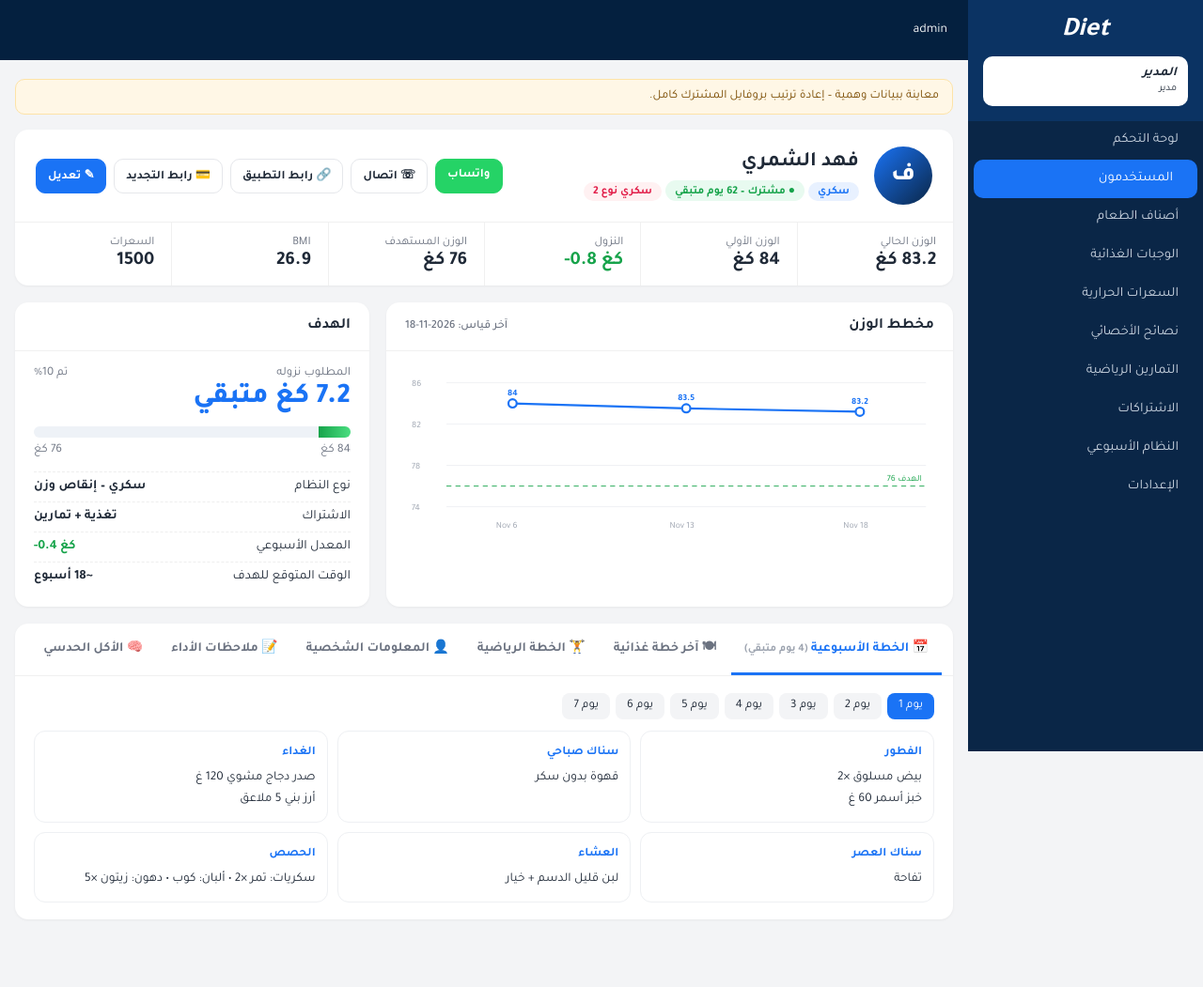
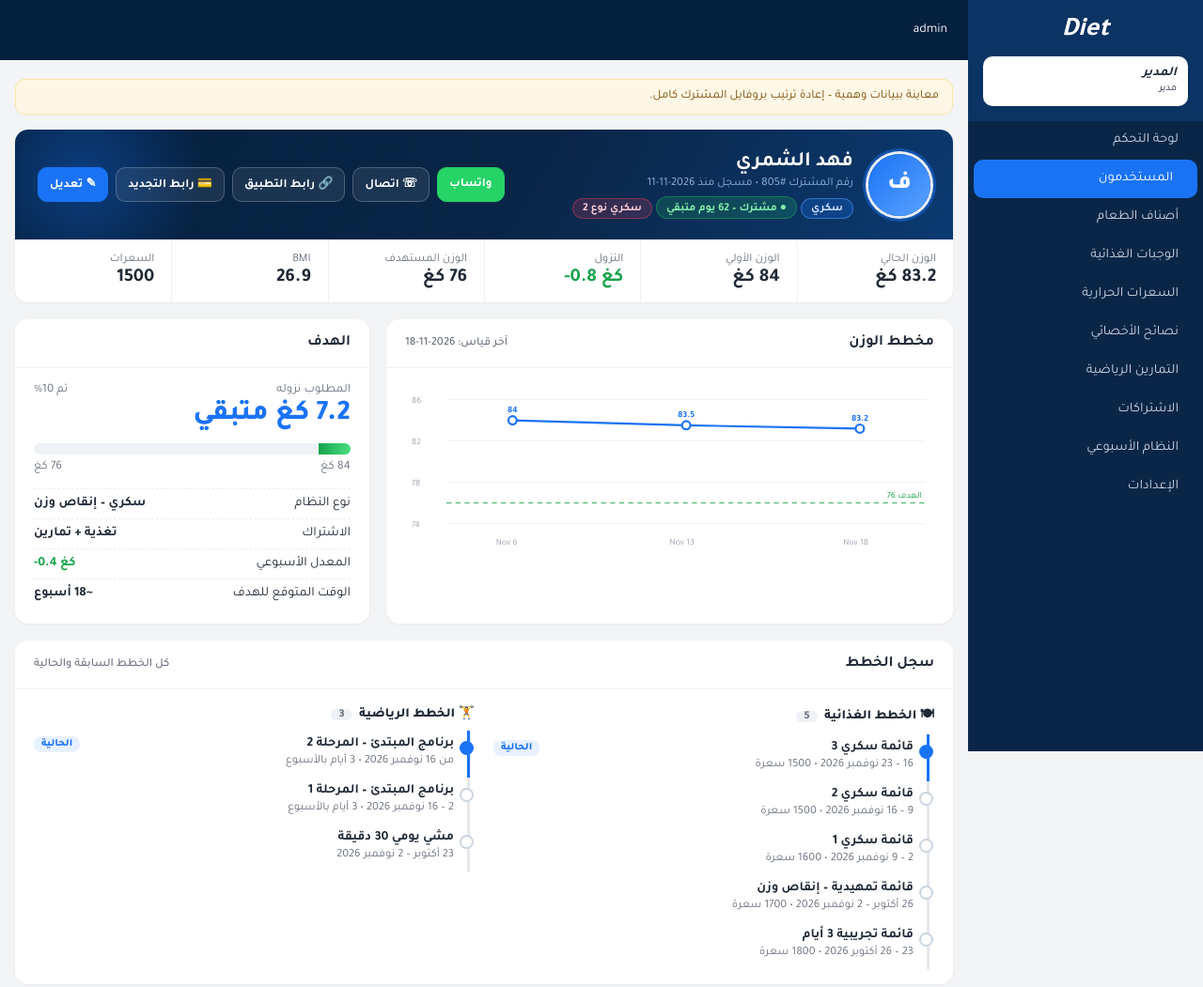
Before and after one commit to clubdi3t-del/dietclub, a plain HTML site: page landing/admin-profile-preview.html in a window 1280 px wide. Shown: the top 1051 px of the page at 94% size. Before the commit the page ends 1027 px from the top, so only its background shows below. Drawn offline with Linux system fonts and the light colour scheme.

Commit message:
Admin profile preview: premium header, full plan history, always-visible notes
Co-Authored-By: Claude Opus 5.5 <noreply@anthropic.com>
Claude-Session: https://claude.ai/code/session_01H45cxA9TENgUnjwFuvAPmQ

```diff
--- a/landing/admin-profile-preview.html
+++ b/landing/admin-profile-preview.html
@@ -27,17 +27,23 @@ iframe{width:100%;border:0;display:block;border-radius:14px}
 .note{background:#fff7e6;border:1px solid #fde3a7;color:#7a4b00;border-radius:10px;padding:10px 14px;font-size:13px;margin-bottom:16px}
 
 .pc{background:#fff;border-radius:14px;box-shadow:0 1px 3px rgba(0,0,0,.05);margin-bottom:18px}
-.hdr{display:flex;gap:16px;align-items:center;padding:18px 22px;flex-wrap:wrap}
-.av{width:62px;height:62px;border-radius:50%;background:linear-gradient(135deg,#1a73f5,#0a2647);color:#fff;font-size:26px;font-weight:800;display:grid;place-items:center}
+.hdr{display:flex;gap:16px;align-items:center;padding:22px 24px;flex-wrap:wrap;background:linear-gradient(120deg,#04203f 0%,#0a2647 55%,#0b3a72 100%);color:#fff;border-radius:14px 14px 0 0;position:relative;overflow:hidden}.hdr:after{content:"";position:absolute;left:-60px;top:-80px;width:260px;height:260px;border-radius:50%;background:radial-gradient(circle,rgba(26,115,245,.35),transparent 70%)}.hdr>*{position:relative;z-index:1}
+.av{width:66px;height:66px;border-radius:50%;background:linear-gradient(135deg,#1a73f5,#5aa2ff);box-shadow:0 0 0 3px rgba(255,255,255,.9),0 0 0 6px rgba(26,115,245,.45);color:#fff;font-size:26px;font-weight:800;display:grid;place-items:center}
 .hdr h1{margin:0;font-size:22px}.tg{display:inline-block;font-size:12px;font-weight:700;border-radius:999px;padding:3px 10px;margin:6px 0 0 4px}
-.tb1{background:#e8f1ff;color:#1a73f5}.tg2{background:#e8faf0;color:#16a34a}.tr{background:#fff1f2;color:#e11d48}
-.acts{margin-right:auto;display:flex;gap:8px;flex-wrap:wrap}.acts a{display:inline-flex;align-items:center;gap:6px;border:1px solid #e5e7eb;border-radius:10px;padding:8px 12px;font-size:13px;font-weight:700;color:#1f2937;text-decoration:none;background:#fff}.acts a.pr{background:#1a73f5;color:#fff;border-color:#1a73f5}.acts a.wa{background:#25d366;color:#fff;border-color:#25d366}
-.kpis{display:grid;grid-template-columns:repeat(6,1fr);border-top:1px solid #f0f0f0}.kpis div{padding:14px 18px;border-left:1px solid #f0f0f0}.kpis div:last-child{border-left:0}.kpis small{display:block;color:#6b7280;font-size:12.5px}.kpis b{font-size:20px}.kpis .dn2{color:#16a34a}
+.tb1{background:rgba(26,115,245,.25);color:#cfe3ff;border:1px solid rgba(90,162,255,.5)}.tg2{background:rgba(34,197,94,.18);color:#86efac;border:1px solid rgba(34,197,94,.4)}.tr{background:rgba(244,63,94,.18);color:#fecdd3;border:1px solid rgba(244,63,94,.4)}.hdr small.id{display:block;color:#93b4dc;font-size:12.5px;margin-top:2px}
+.acts{margin-right:auto;display:flex;gap:8px;flex-wrap:wrap}.acts a{display:inline-flex;align-items:center;gap:6px;border:1px solid rgba(255,255,255,.22);border-radius:10px;padding:8px 12px;font-size:13px;font-weight:700;color:#fff;text-decoration:none;background:rgba(255,255,255,.08);backdrop-filter:blur(4px)}.acts a:hover{background:rgba(255,255,255,.16)}.acts a.pr{background:#1a73f5;color:#fff;border-color:#1a73f5}.acts a.wa{background:#25d366;color:#fff;border-color:#25d366}
+.kpis{display:grid;grid-template-columns:repeat(6,1fr)}.kpis div{padding:14px 18px;border-left:1px solid #f0f0f0}.kpis div:last-child{border-left:0}.kpis small{display:block;color:#6b7280;font-size:12.5px}.kpis b{font-size:20px}.kpis .dn2{color:#16a34a}
 .g2{display:grid;grid-template-columns:1.6fr 1fr;gap:18px}
 .pc h3{margin:0;font-size:16px;padding:16px 20px;border-bottom:1px solid #f0f0f0;display:flex;justify-content:space-between;align-items:center}.pc h3 small{font-weight:500;color:#6b7280;font-size:12.5px}
 .bd{padding:16px 20px}
 .goal .big{font-size:30px;font-weight:800;color:#1a73f5}.goal .bar{height:12px;background:#eef2f7;border-radius:9px;overflow:hidden;margin:12px 0 6px}.goal .bar i{display:block;height:100%;background:linear-gradient(90deg,#16a34a,#4ade80)}
 .goal .row{display:flex;justify-content:space-between;font-size:13px;color:#6b7280}.goal ul{list-style:none;padding:0;margin:14px 0 0;font-size:14px}.goal li{display:flex;justify-content:space-between;padding:7px 0;border-top:1px dashed #eee}
+.hist{display:grid;grid-template-columns:1fr 1fr;gap:20px;padding:16px 20px}.hh{font-weight:800;font-size:14px;margin-bottom:8px}.hh span{background:#eef2f7;border-radius:9px;padding:0 8px;font-size:12px;color:#6b7280;margin-right:4px}
+.hi{position:relative;border-right:3px solid #e5e7eb;padding:6px 14px 8px 0;margin-right:5px}.hi:before{content:"";position:absolute;right:-7px;top:11px;width:11px;height:11px;border-radius:50%;background:#fff;border:2px solid #cbd5e1}
+.hi b{font-size:14px;display:block}.hi small{color:#6b7280;font-size:12.5px}.hi em{position:absolute;left:0;top:6px;font-style:normal;font-size:11px;font-weight:800;background:#e8f1ff;color:#1a73f5;border-radius:8px;padding:2px 8px}
+.hi.cur{border-color:#1a73f5}.hi.cur:before{background:#1a73f5;border-color:#1a73f5}
+@media(max-width:1000px){.hist{grid-template-columns:1fr}}
+.nt{display:grid;gap:10px}.nn{background:#f8fafc;border-right:3px solid #1a73f5;border-radius:10px;padding:10px 14px}.nn b{font-size:13.5px}.nn small{color:#9ca3af;font-size:12px;margin-right:8px}.nn p{margin:4px 0 0;font-size:14px;line-height:1.7}
 .tabs2{display:flex;gap:2px;padding:0 12px;border-bottom:1px solid #f0f0f0;overflow-x:auto}.tabs2 button{border:0;background:none;font:inherit;font-weight:700;font-size:14px;padding:14px 14px;color:#6b7280;border-bottom:3px solid transparent;cursor:pointer;white-space:nowrap}.tabs2 button.on{color:#1a73f5;border-color:#1a73f5}
 .pane{display:none;padding:18px 20px}.pane.on{display:block}
 .days{display:flex;gap:6px;margin-bottom:12px}.days span{padding:6px 12px;border-radius:8px;background:#f3f4f6;font-size:13px;cursor:pointer}.days span.on{background:#1a73f5;color:#fff}
@@ -53,7 +59,7 @@ iframe{width:100%;border:0;display:block;border-radius:14px}
 <main>
 <div class="note">معاينة ببيانات وهمية – إعادة ترتيب بروفايل المشترك كامل.</div>
 
-<div class="pc"><div class="hdr"><div class="av">ف</div><div><h1>فهد الشمري</h1>
+<div class="pc"><div class="hdr"><div class="av">ف</div><div><h1>فهد الشمري</h1><small class="id">رقم المشترك #805 • مسجل منذ 2026-11-11</small>
   <span class="tg tb1">سكري</span><span class="tg tg2">● مشترك – 62 يوم متبقي</span><span class="tg tr">سكري نوع 2</span></div>
   <div class="acts"><a class="wa" href="#">واتساب</a><a href="#">☏ اتصال</a><a href="#">🔗 رابط التطبيق</a><a href="#">💳 رابط التجديد</a><a class="pr" href="#">✎ تعديل</a></div></div>
  <div class="kpis"><div><small>الوزن الحالي</small><b>83.2 كغ</b></div><div><small>الوزن الأولي</small><b>84 كغ</b></div><div><small>النزول</small><b class="dn2" dir="ltr">-0.8 كغ</b></div><div><small>الوزن المستهدف</small><b>76 كغ</b></div><div><small>BMI</small><b>26.9</b></div><div><small>السعرات</small><b>1500</b></div></div></div>
@@ -71,16 +77,32 @@ iframe{width:100%;border:0;display:block;border-radius:14px}
   <ul><li><span>نوع النظام</span><b>سكري – إنقاص وزن</b></li><li><span>الاشتراك</span><b>تغذية + تمارين</b></li><li><span>المعدل الأسبوعي</span><b style="color:#16a34a" dir="ltr">-0.4 كغ</b></li><li><span>الوقت المتوقع للهدف</span><b>~18 أسبوع</b></li></ul></div></div>
 </div>
 
+<div class="pc"><h3>سجل الخطط <small>كل الخطط السابقة والحالية</small></h3><div class="hist">
+ <div><div class="hh">🍽 الخطط الغذائية <span>5</span></div>
+  <div class="hi cur"><b>قائمة سكري 3</b><small>16 – 23 نوفمبر 2026 • 1500 سعرة</small><em>الحالية</em></div>
+  <div class="hi"><b>قائمة سكري 2</b><small>9 – 16 نوفمبر 2026 • 1500 سعرة</small></div>
+  <div class="hi"><b>قائمة سكري 1</b><small>2 – 9 نوفمبر 2026 • 1600 سعرة</small></div>
+  <div class="hi"><b>قائمة تمهيدية – إنقاص وزن</b><small>26 أكتوبر – 2 نوفمبر 2026 • 1700 سعرة</small></div>
+  <div class="hi"><b>قائمة تجريبية 3 أيام</b><small>23 – 26 أكتوبر 2026 • 1800 سعرة</small></div></div>
+ <div><div class="hh">🏋️ الخطط الرياضية <span>3</span></div>
+  <div class="hi cur"><b>برنامج المبتدئ – المرحلة 2</b><small>من 16 نوفمبر 2026 • 3 أيام بالأسبوع</small><em>الحالية</em></div>
+  <div class="hi"><b>برنامج المبتدئ – المرحلة 1</b><small>2 – 16 نوفمبر 2026 • 3 أيام بالأسبوع</small></div>
+  <div class="hi"><b>مشي يومي 30 دقيقة</b><small>23 أكتوبر – 2 نوفمبر 2026</small></div></div>
+</div></div>
+
 <div class="pc"><div class="tabs2" id="tabs">
- <button data-p="w" class="on">📅 الخطة الأسبوعية <small style="color:#9ca3af">(4 يوم متبقي)</small></button><button data-p="m">🍽 آخر خطة غذائية</button><button data-p="e">🏋️ الخطة الرياضية</button><button data-p="i">👤 المعلومات الشخصية</button><button data-p="n">📝 ملاحظات الأداء</button><button data-p="h">🧠 الأكل الحدسي</button></div>
+ <button data-p="w" class="on">📅 الخطة الأسبوعية <small style="color:#9ca3af">(4 يوم متبقي)</small></button><button data-p="m">🍽 آخر خطة غذائية</button><button data-p="e">🏋️ الخطة الرياضية</button><button data-p="i">👤 المعلومات الشخصية</button><button data-p="h">🧠 الأكل الحدسي</button></div>
  <div class="pane on" id="p-w"><div class="days"><span class="on">يوم 1</span><span>يوم 2</span><span>يوم 3</span><span>يوم 4</span><span>يوم 5</span><span>يوم 6</span><span>يوم 7</span></div>
   <div class="meals"><div class="meal"><b>الفطور</b>بيض مسلوق ×2<br>خبز أسمر 60 غ</div><div class="meal"><b>سناك صباحي</b>قهوة بدون سكر</div><div class="meal"><b>الغداء</b>صدر دجاج مشوي 120 غ<br>أرز بني 5 ملاعق</div><div class="meal"><b>سناك العصر</b>تفاحة</div><div class="meal"><b>العشاء</b>لبن قليل الدسم + خيار</div><div class="meal"><b>الحصص</b>سكريات: تمر ×2 • ألبان: كوب • دهون: زيتون ×5</div></div></div>
  <div class="pane" id="p-m"><div class="info"><div><small>عنوان الخطة</small><b>قائمة سكري 3</b></div><div><small>التاريخ</small><b>16 – 23 نوفمبر 2026</b></div><div><small>السعرات</small><b>1500</b></div><div><small>آخر وزن</small><b>83.2 كغ</b></div></div></div>
  <div class="pane" id="p-e"><div class="ex"><div>قرفصاء مبتدئ<small>4 مجموعات • 13 تكرار</small></div><div>تمرين المسند الإسفنجي<small>3 مجموعات • 14 تكرار</small></div><div>رفع قدم ويد<small>4 مجموعات • 12 تكرار</small></div></div></div>
  <div class="pane" id="p-i"><div class="info"><div><small>الجنس</small><b>رجل</b></div><div><small>العمر</small><b>38</b></div><div><small>الطول</small><b>176 سم</b></div><div><small>محيط المعصم</small><b>17 سم</b></div><div><small>رقم الجوال</small><b>+965 5000 0000</b></div><div><small>البريد</small><b>user@example.com</b></div><div><small>الحالة الصحية</small><b>سكري نوع 2</b></div><div><small>نوع الاشتراك</small><b>تغذية + تمارين</b></div></div></div>
- <div class="pane" id="p-n"><textarea style="width:100%;min-height:80px;border:1px solid #d1d5db;border-radius:10px;padding:10px;font:inherit" placeholder="أضف ملاحظة جديدة..."></textarea><button style="margin-top:8px;border:0;background:#1a73f5;color:#fff;border-radius:8px;padding:8px 16px;font:inherit;font-weight:700">إضافة ملاحظة</button><p style="color:#9ca3af;font-size:13px">لا توجد ملاحظات بعد</p></div>
  <div class="pane" id="p-h" style="padding:0"><iframe id="ibox" data-src="admin-intuitive.html?view=box&user=2&open=1" style="height:700px" title="الأكل الحدسي"></iframe></div>
 </div>
+<div class="pc"><h3>📝 ملاحظات الأداء <small>تظهر دائماً</small></h3><div class="bd">
+ <div class="nt"><div class="nn"><b>د. الأخصائية</b><small>2026-11-18</small><p>التزام ممتاز بالقائمة، نزّل السكريات في العشاء. متابعة القراءات الأسبوع الجاي.</p></div>
+ <div class="nn"><b>د. الأخصائية</b><small>2026-11-11</small><p>بداية الاشتراك – قراءة السكر الصائم 140، الهدف 76 كغ.</p></div></div>
+ <div style="display:flex;gap:8px;margin-top:12px"><input placeholder="أضف ملاحظة جديدة..." style="flex:1;border:1px solid #d1d5db;border-radius:10px;padding:10px;font:inherit"><button style="border:0;background:#1a73f5;color:#fff;border-radius:10px;padding:0 18px;font:inherit;font-weight:700">إضافة</button></div></div></div>
 </main>
 <script>
 tabs.onclick=e=>{const b=e.target.closest("[data-p]");if(!b)return;document.querySelectorAll("#tabs button").forEach(x=>x.classList.toggle("on",x===b));document.querySelectorAll(".pane").forEach(p=>p.classList.toggle("on",p.id==="p-"+b.dataset.p));
```
